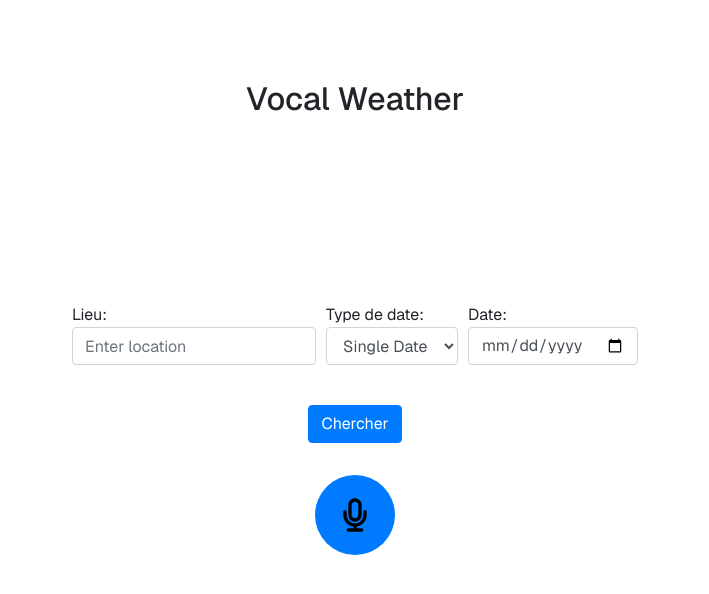
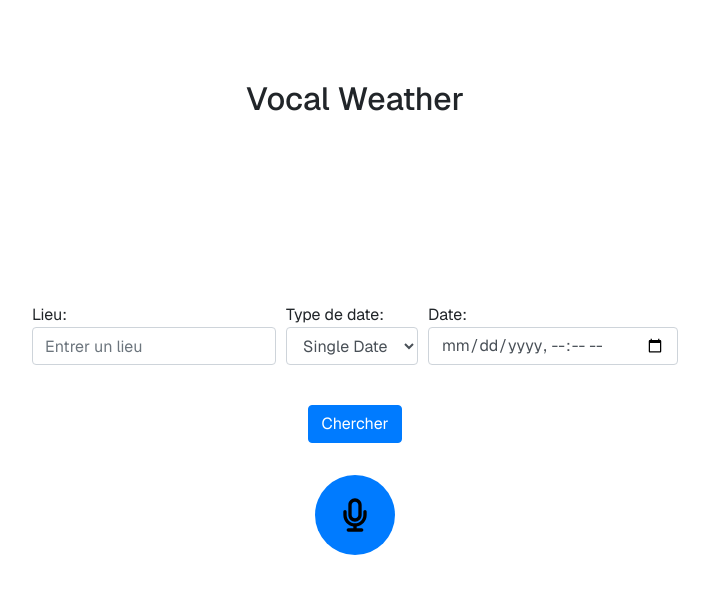
Before and after one commit to MelodyDuplaix/Vocal_Weather, a Next.js app in the folder frontend/vocal_weather/: page / in a window 1280 px wide. Shown: the top 594 px of the page, without its empty margins (285-994 px from the left). Built offline with nearby package versions, Linux system fonts and the light colour scheme.

Commit message:
Feat: Ajout de la possibilité de demander la météo en rentrant un lieu et la date

```diff
--- a/frontend/vocal_weather/src/app/page.js
+++ b/frontend/vocal_weather/src/app/page.js
@@ -47,6 +47,8 @@ export default function Home() {
   const audioContextRef = useRef(null);
   const analyserRef = useRef(null);
   const silenceTimeoutRef = useRef(null);
+  const [location, setLocation] = useState("");
+  const [dates, setDates] = useState([]);
 
   const handleDataAvailable = (event) => {
     if (event.data.size > 0) {
@@ -162,6 +164,26 @@ export default function Home() {
     }
   };
 
+  const handleSearch = async () => {
+    console.log(location, dates.map(d => new Date(d).toISOString().replace("T", " ").slice(0, 19)))
+    if (!location || dates.length === 0) return;
+
+    try {
+      const response = await fetch("http://127.0.0.1:8000/weather-from-entities", {
+        method: "POST",
+        headers: { "Content-Type": "application/json" },
+        body: JSON.stringify({ location: location, dates: dates.map(d => new Date(d).toISOString().replace("T", " ").slice(0, 19))}),
+      });
+
+      if (!response.ok) throw new Error("Erreur lors de la requête");
+
+      const result = await response.json();
+      setApiResult(result);
+    } catch (err) {
+      setApiResult({ error: "Erreur interne du serveur" });
+    }
+  };
+
   useEffect(() => {
     // on arrête l'enregistrement si le composant est démonté
     return () => {
@@ -183,6 +205,7 @@ export default function Home() {
     const isDay = new Date().getHours() >= 6 && new Date().getHours() < 18;
     return isDay ? weather.day : weather.night;
   };
+
 
   return (
     <div className={styles.page}>
@@ -251,7 +274,7 @@ export default function Home() {
         <div className={styles.dateInputs}>
           <label>
             Lieu:
-            <input type="text" placeholder="Enter location" className="form-control" />
+            <input type="text" placeholder="Entrer un lieu" className="form-control" value={location} onChange={(e) => setLocation(e.target.value)} />
           </label>
           <label>
             Type de date:
@@ -263,22 +286,22 @@ export default function Home() {
           {dateType === "date" ? (
             <label>
               Date:
-              <input type="date" className="form-control" />
+              <input type="datetime-local" className="form-control" value={dates} onChange={(e) => setDates([e.target.value])} />
             </label>
           ) : (
             <>
               <label>
                 Date de début:
-                <input type="date" className="form-control" />
+                <input type="datetime-local" className="form-control" value={dates[0]} onChange={(e) => setDates([e.target.value, dates[1]])} />
               </label>
               <label>
                 Date de fin:
-                <input type="date" className="form-control" />
+                <input type="datetime-local" className="form-control" value={dates[1]} onChange={(e) => setDates([dates[0], e.target.value])} />
               </label>
             </>
           )}
         </div>
-        <button className="btn btn-primary">Chercher</button>
+        <button className="btn btn-primary" onClick={handleSearch}>Chercher</button>
         <button
           className={`${styles.micButton} ${isRecording ? styles.recording : ""}`}
           onClick={isRecording ? window.stopRecording : window.startRecording}
```
Also changed, not shown: 1 other file (tests, documents, lock files or other folders).
